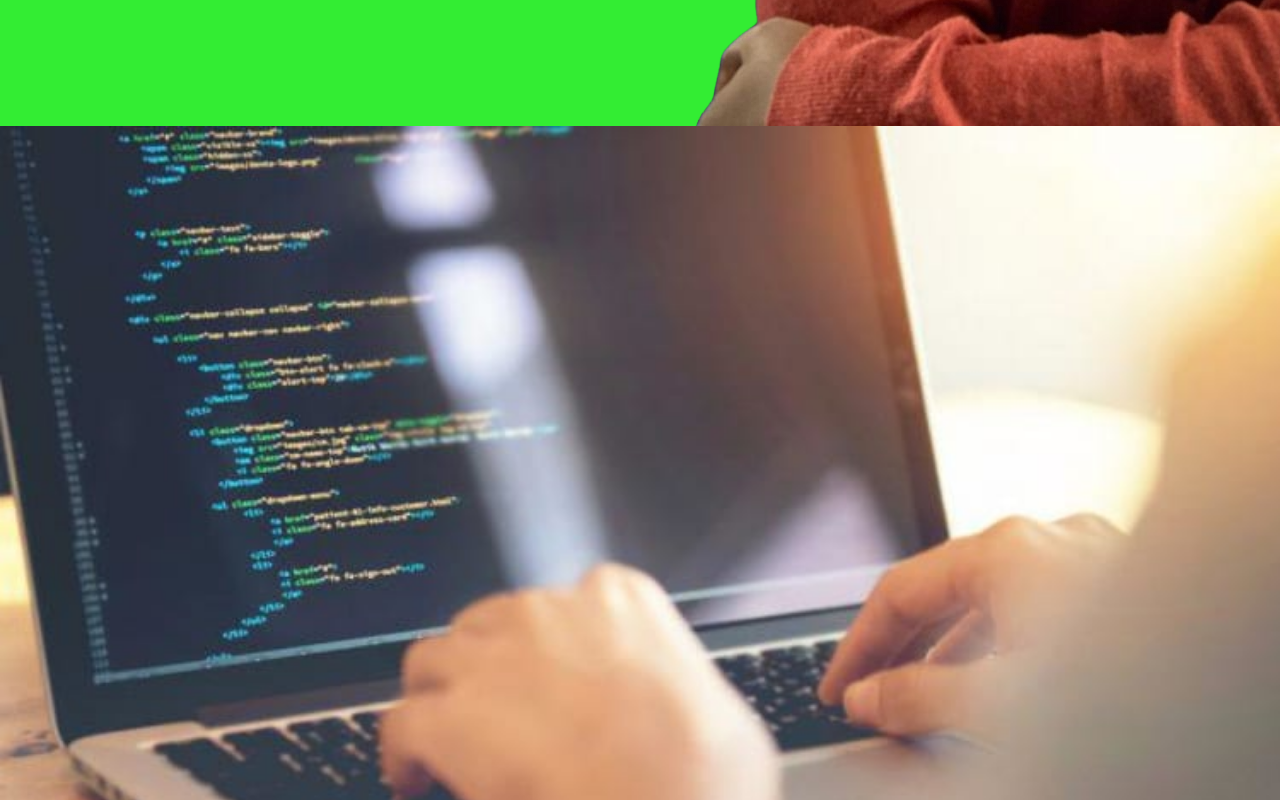
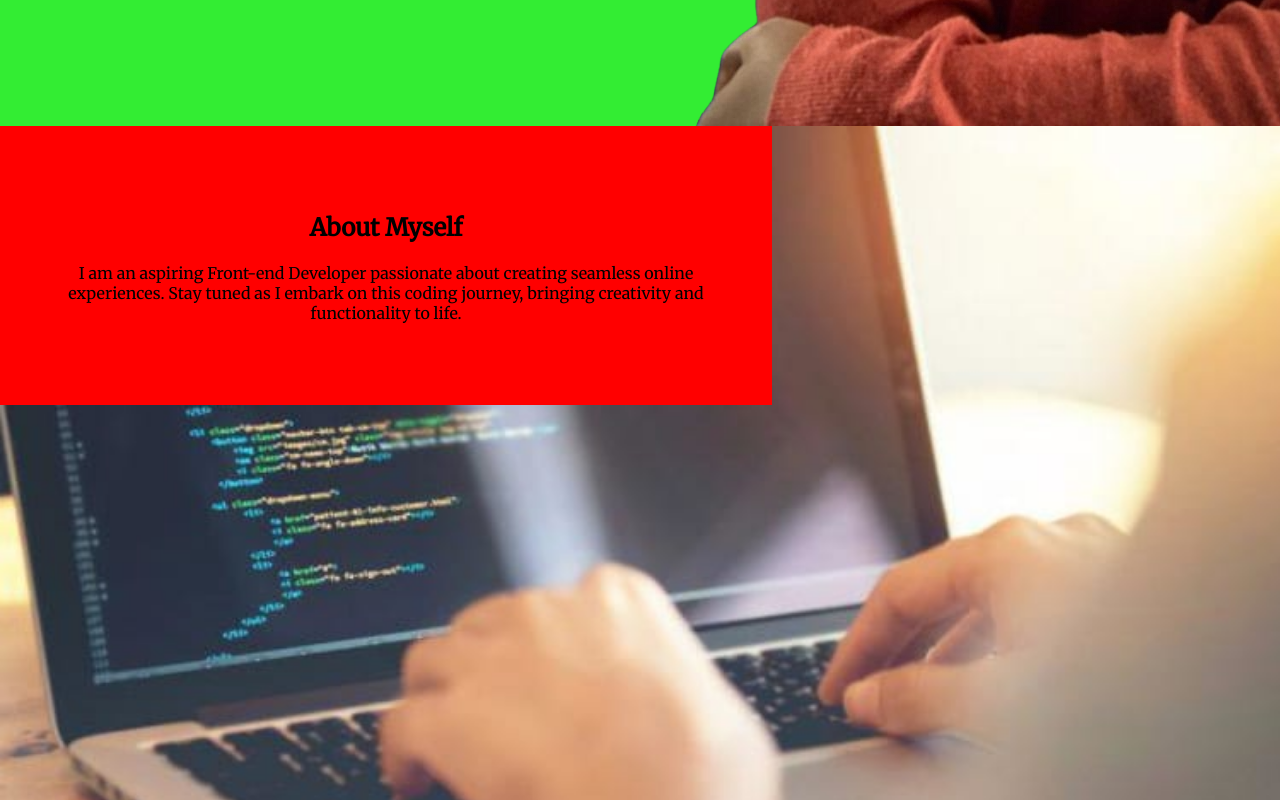
Before and after one commit to OLUWAPEMI20/HTML-Personal-site, a plain HTML site: page index.html in a window 1280 px wide. Shown: the part 1180-1980 px from the top of the page. After the commit the page ends 1458 px from the top, so only its background shows below. Drawn offline with Linux system fonts and the light colour scheme.

Commit message:
february 11

```diff
--- a/css/styles.css
+++ b/css/styles.css
@@ -110,23 +110,26 @@ a:hover{
 
 .middle-section {
 
-  position: relative;
-  width: 100%;
 
+
+  padding-bottom:100px;
 
 }
 
 .middle-section img {
   display:block;
   width: 100%;
-
+  position: absolute;
   object-fit:cover;
 }
 
 .whitebox {
-  padding: 20px;
-  background-color: rgba(255, 255, 255, 0.9);
-  border: 2px solid #fff;
+  padding: 5% 5%;
+  background-color: red;
+  border: 2px solid red;
   text-align: center;
-  width
+  width:50%;
+ position: absolute;
+margin-bottom: 200px;
+
 }
```
